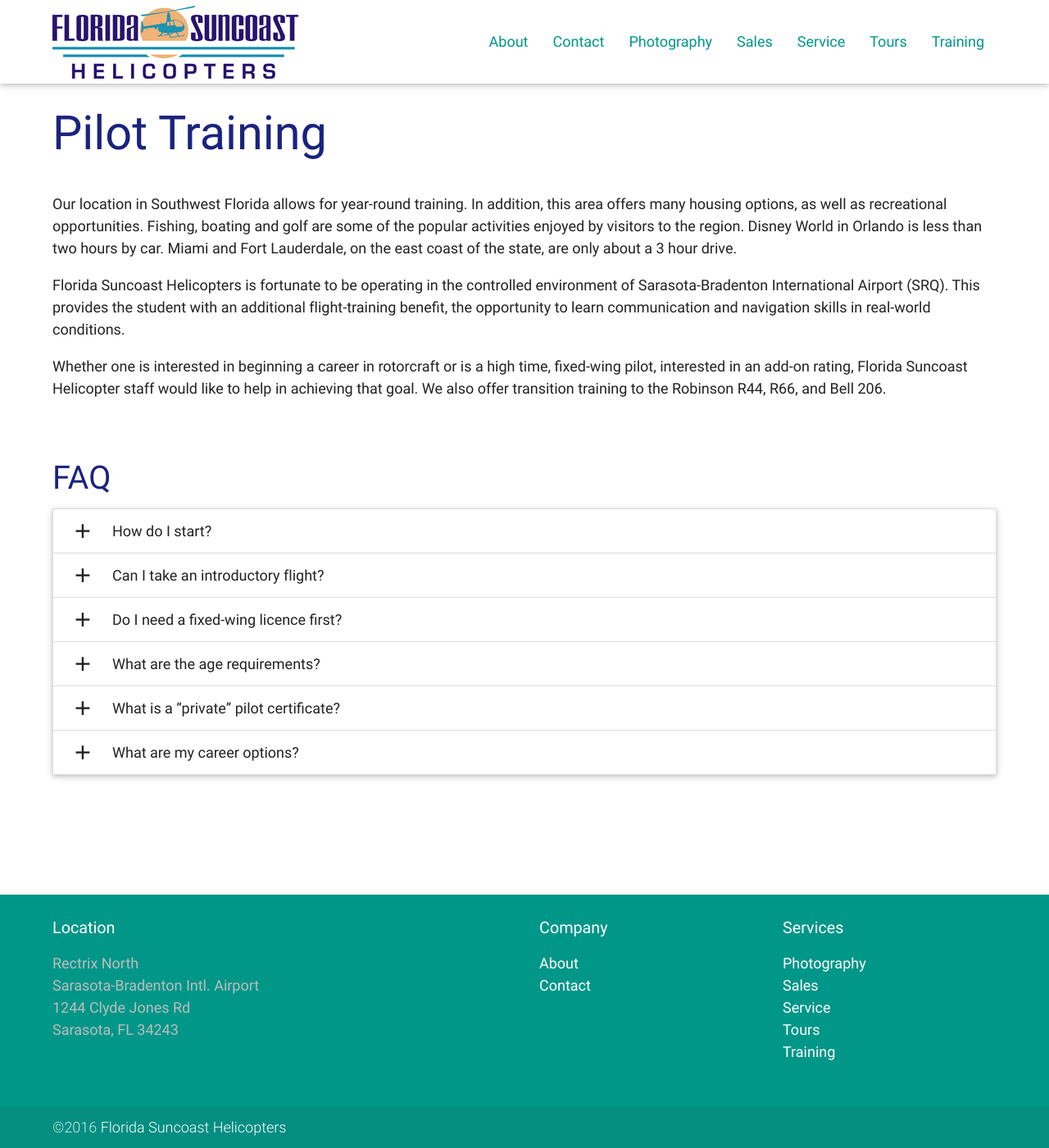
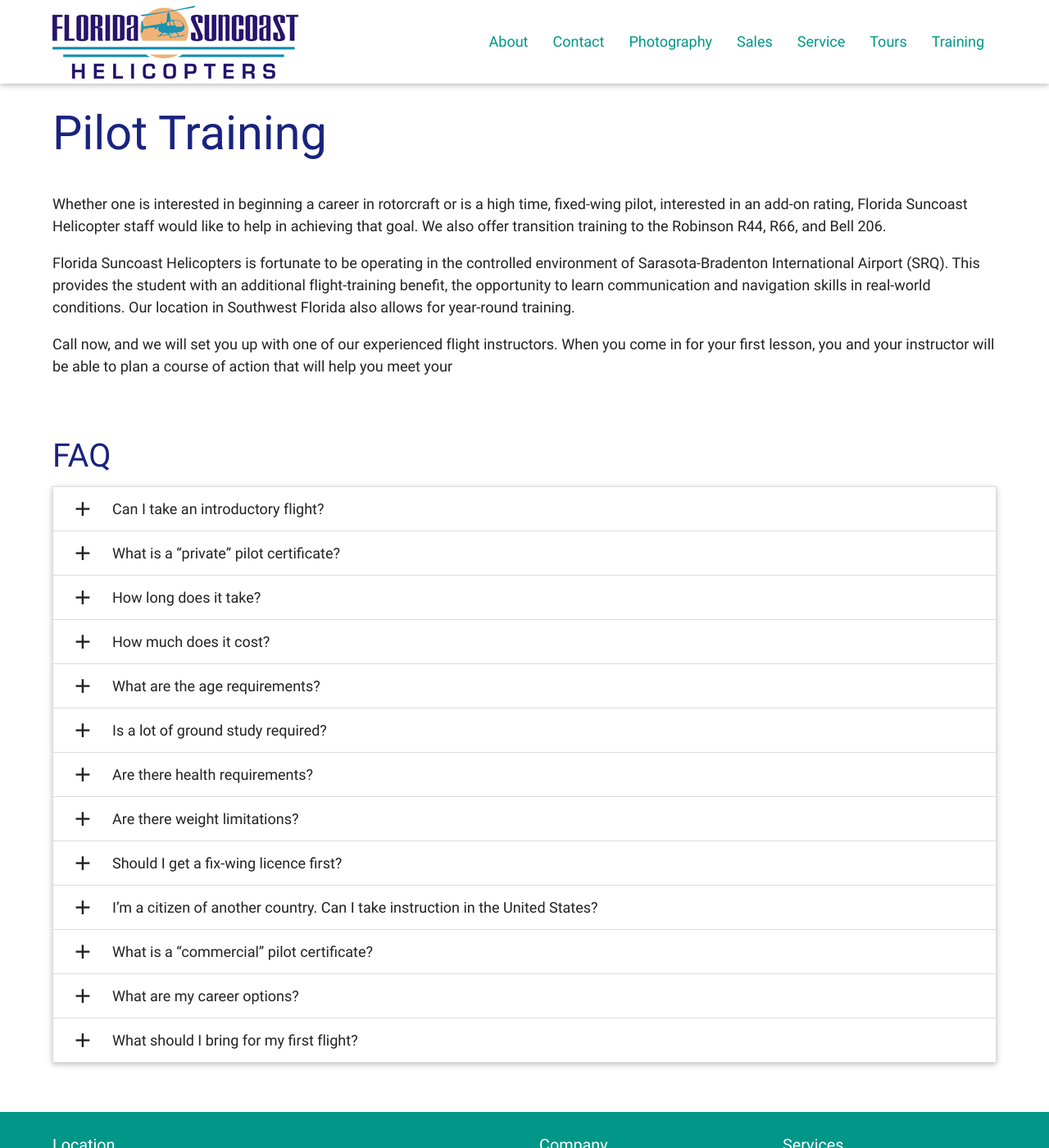
Before and after one commit to joncoop/fsh, a Jekyll site: the page built from training.html, in a window 1280 px wide and 1400 px high. Shown: the whole window at 82% size. Built offline with Jekyll 4.4.1, drawn with Linux system fonts in a browser that asks for light colours; nearby versions of some CDN libraries.

Commit message:
Update training content.

```diff
--- a/training.html
+++ b/training.html
@@ -5,11 +5,11 @@
 
 <div class="row">
   <div class="col s12">
-    <p>Our location in Southwest Florida allows for year-round training. In addition, this area offers many housing options, as well as recreational opportunities. Fishing, boating and golf are some of the popular activities enjoyed by visitors to the region. Disney World in Orlando is less than two hours by car. Miami and Fort Lauderdale, on the east coast of the state, are only about a 3 hour drive.</p>
+    <p>Whether one is interested in beginning a career in rotorcraft or is a high time, fixed-wing pilot, interested in an add-on rating, Florida Suncoast Helicopter staff would like to help in achieving that goal. We also offer transition training to the Robinson R44, R66, and Bell 206.</p>
 
-    <p>Florida Suncoast Helicopters is fortunate to be operating in the controlled environment of Sarasota-Bradenton International Airport (SRQ). This provides the student with an additional flight-training benefit, the opportunity to learn communication and navigation skills in real-world conditions.</p>
+    <p>Florida Suncoast Helicopters is fortunate to be operating in the controlled environment of Sarasota-Bradenton International Airport (SRQ). This provides the student with an additional flight-training benefit, the opportunity to learn communication and navigation skills in real-world conditions. Our location in Southwest Florida also allows for year-round training.</p>
 
-    <p>Whether one is interested in beginning a career in rotorcraft or is a high time, fixed-wing pilot, interested in an add-on rating, Florida Suncoast Helicopter staff would like to help in achieving that goal. We also offer transition training to the Robinson R44, R66, and Bell 206.</p>
+    <p>Call now, and we will set you up with one of our experienced flight instructors. When you come in for your first lesson, you and your instructor will be able to plan a course of action that will help you meet your</p>
   </div>
 </div>
 
@@ -19,42 +19,83 @@
 
     <ul class="collapsible" data-collapsible="accordion">
       <li>
-        <div class="collapsible-header"><i class="material-icons">add</i>How do I start?</div>
+        <div class="collapsible-header"><i class="material-icons">add</i>Can I take an introductory flight?</div>
         <div class="collapsible-body">
-          <p>Call Florida Suncoast Helicopters, and we will set you up with one of our experienced flight instructors. When you come in for your first lesson, you and your instructor will be able to plan a course of action that will help you meet your goals.</p>
+          <p>Yes you can. Prior to your introductory flight, time will be spent with your instructor learning the very basics of the flight controls. Then you will begin the flight portion of your lesson where you will get to fly the helicopter with the help of your instructor. </p>
         </div>
       </li>
       <li>
-        <div class="collapsible-header"><i class="material-icons">add</i>Can I take an introductory flight?</div>
+        <div class="collapsible-header"><i class="material-icons">add</i>What is a “private” pilot certificate?</div>
         <div class="collapsible-body">
-          <p>Yes you can. We do offer an introductory flight. Time will be spent with your instructor before the flight learning the very basics of the flight controls. Then you will begin the flight portion of your lesson where YOU will get to fly the helicopter with the help of your instructor.</p>
+          <p>A private pilot is someone who became a pilot for personal reasons such as fun or travel. You will not be able to fly for compensation, but you will be able to take up family and friends. </p>
         </div>
       </li>
       <li>
-        <div class="collapsible-header"><i class="material-icons">add</i>Do I need a fixed-wing licence first?</div>
+        <div class="collapsible-header"><i class="material-icons">add</i>How long does it take?</div>
         <div class="collapsible-body">
-          <p>Helicopters (rotorcraft) and Airplanes (fixed-wing) are considered two different categories by the FAA. Therefore, you do not need any fixed-wing experience to start training.</p>
-          <p>If you plan on getting both, we recommend that you start with the helicopter. The ingrained reactions of an airplane pilot can compromise your safety when flying a helicopter. Basically, people tend to revert back to their initial training in an emergency. These emergency “airplane” reactions can compromise your helicopter safety.</p>
-          <p>Even if you already have a fixed-wing licence, you can still learn to fly a helicopter. It will just take a little extra effort from you and your instructor to break your airplane habits, but before you know it you will be a safe helicopter pilot.</p>
+          <p>Depending how often you fly and how much time you commit to ground study, you should be able to achieve a private rating in four to six months.</p>
+        </div>
+      </li>
+      <li>
+        <div class="collapsible-header"><i class="material-icons">add</i>How much does it cost?</div>
+        <div class="collapsible-body">
+          <p>ANSWER GOES HERE</p>
         </div>
       </li>
       <li>
         <div class="collapsible-header"><i class="material-icons">add</i>What are the age requirements?</div>
         <div class="collapsible-body">
-          <p>You can start at any age. You just will not be able to fly the helicopter alone, or “solo” as they say until 16 years of age. You may not be old enough to get your license, but you and an instructor can still do all the dual flight instruction you want.</p>
-          <p>A student pilot’s certificate can be issued to you at 16 allowing you to solo the aircraft and train towards all the requirements for a private pilot certificate. Then at 17 you can be eligible for a private pilot certificate.</p>
+          <p>You can start training at any age. However, you will not be able to fly the helicopter alone until 16 years of age. A student pilot certificate can be issued at 16 allowing you to solo the aircraft and train towards all the requirements for a private pilot certificate. Then at 17 you become eligible for a private pilot certificate.</p>
         </div>
       </li>
       <li>
-        <div class="collapsible-header"><i class="material-icons">add</i>What is a “private” pilot certificate?</div>
+        <div class="collapsible-header"><i class="material-icons">add</i>Is a lot of ground study required?</div>
         <div class="collapsible-body">
-          <p>A private pilot is someone who became a pilot for personal reasons such as fun or travel. You will not be able to fly for compensation (i.e. money, cows, goats or pigs), but you will be able to take up family and friends. Depending how often you fly you should be able to achieve a private rating in four to six months.</p></div>
+          <p>Yes, becoming a pilot involves much more than just flying. You will learn about weather, aerodynamics, FAA regulations, airspace, and so on. In addition to studying on your own, you will receive one-on-one instruction with a qualified instructor.</p>
+        </div>
+      </li>
+      <li>
+        <div class="collapsible-header"><i class="material-icons">add</i>Are there health requirements?</div>
+        <div class="collapsible-body">
+          <p>You will be required to get a medical checkout from an FAA certified aviation doctor prior to solo flight, so we encourage you to schedule a medical early on in your flight instruction. Your instructor can help set you up with a flight doctor. If you have medical concerns, be upfront with your instructor. They will know where to find the answer. </p>
+        </div>
+      </li>
+      <li>
+        <div class="collapsible-header"><i class="material-icons">add</i>Are there weight limitations?</div>
+        <div class="collapsible-body">
+          <p>The R22 has a maximum seat weight of 240lbs. If you are under that weight you are okay to start training.</p>
+        </div>
+      </li>
+      <li>
+        <div class="collapsible-header"><i class="material-icons">add</i>Should I get a fix-wing licence first?</div>
+        <div class="collapsible-body">
+          <p>Helicopters (rotorcraft) and airplanes (fixed-wing) are considered two different categories by the FAA. Therefore, you do not need any fixed-wing experience to start training. If you plan on getting both, we recommend that you start with the helicopter. The ingrained reactions of an airplane pilot can compromise your safety when flying a helicopter. Basically, people tend to revert back to their initial training in an emergency. These emergency “airplane” reactions can compromise your helicopter safety. Even if you already have a fixed-wing licence, you can still learn to fly a helicopter. It will just take a little extra effort from you and your instructor to break your airplane habits.</p>
+        </div>
+      </li>
+      <li>
+        <div class="collapsible-header"><i class="material-icons">add</i>I’m a citizen of another country. Can I take instruction in the United States?
+</div>
+        <div class="collapsible-body">
+          <p>Yes, but first you will have to register with homeland security. Go to <a href="https://www.flightschoolcandidates.gov/index.html">https://www.flightschoolcandidates.gov/index.html</a> and fill out the required paperwork.</p>
+        </div>
+      </li>
+      <li>
+        <div class="collapsible-header"><i class="material-icons">add</i>What is a “commercial” pilot certificate?</div>
+        <div class="collapsible-body">
+          <p>After achieving your private rating, you can obtain additional instruction for your “commercial” certificate. Your commercial rating will allow you to fly for compensation. This will require more flight training along with more in depth ground school. Starting from zero pilot experience to your earning your commercial rating should take approximately a calendar year.</p>
+        </div>
       </li>
       <li>
         <div class="collapsible-header"><i class="material-icons">add</i>What are my career options?</div>
         <div class="collapsible-body">
-          <p>First you will have to achieve your private pilot rating. Then you will need to do additional instruction for your “commercial” certificate. Your commercial rating will allow you to fly for compensation. This will require more flight training along with more in depth ground school. Starting from zero pilot experience to your earning your commercial rating should take approximately a calendar year.</p>
-          <p>The most probable next step is to become a CFI (certified flight instructor). Almost all non-military trained pilots were instructors at one point. CFI jobs are abundant all over the country, and they allow you to build time and experience while getting paid.</p></div>
+          <p>The most probable first step is to become a CFI (certified flight instructor). Almost all non-military trained pilots were instructors at one point. CFI jobs are abundant all over the country, and they allow you to build time and experience while getting paid. There are other jobs we all are familiar with such as air ambulance/EMS, tours, electronic news gathering (TV helicopters), and corporate pilots. There are also many jobs you may never have thought off such as flying to off-shore oil rigs, logging, pipeline patrol, aerial photography, and more.</p>
+        </div>
+      </li>
+      <li>
+        <div class="collapsible-header"><i class="material-icons">add</i>What should I bring for my first flight?</div>
+        <div class="collapsible-body">
+          <p>You will need to bring a passport or U.S birth certificate along with a photo ID. Everything else will be provided for you.</p>
+        </div>
       </li>
     </ul>
   </div>
```
